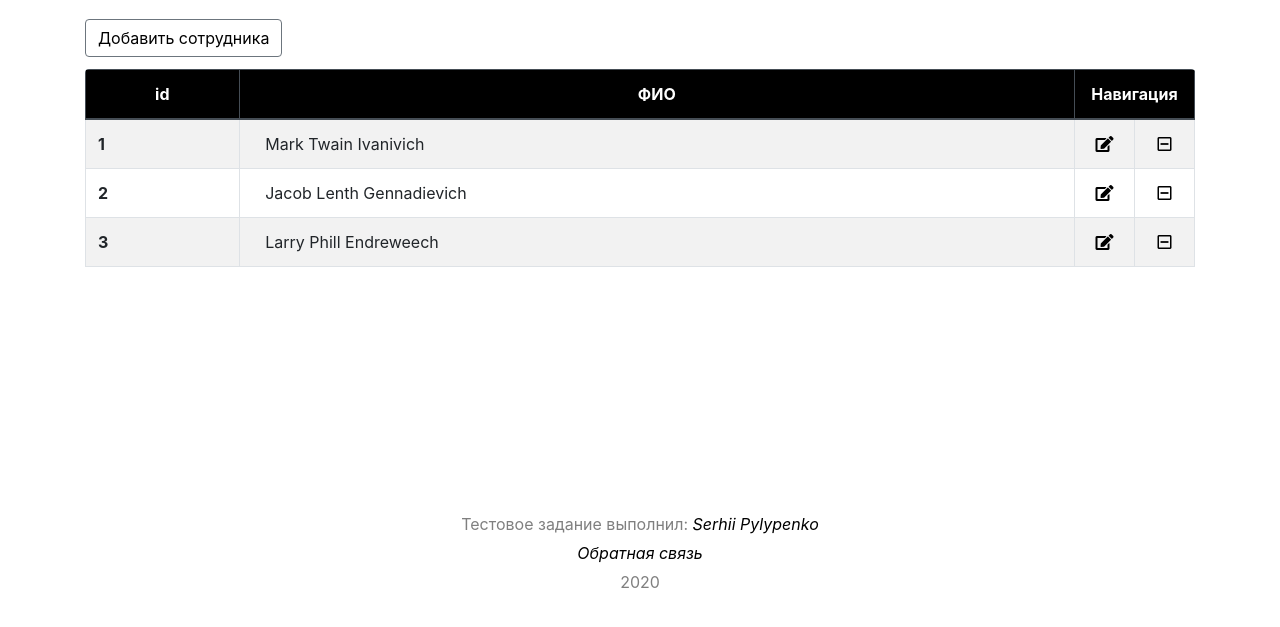
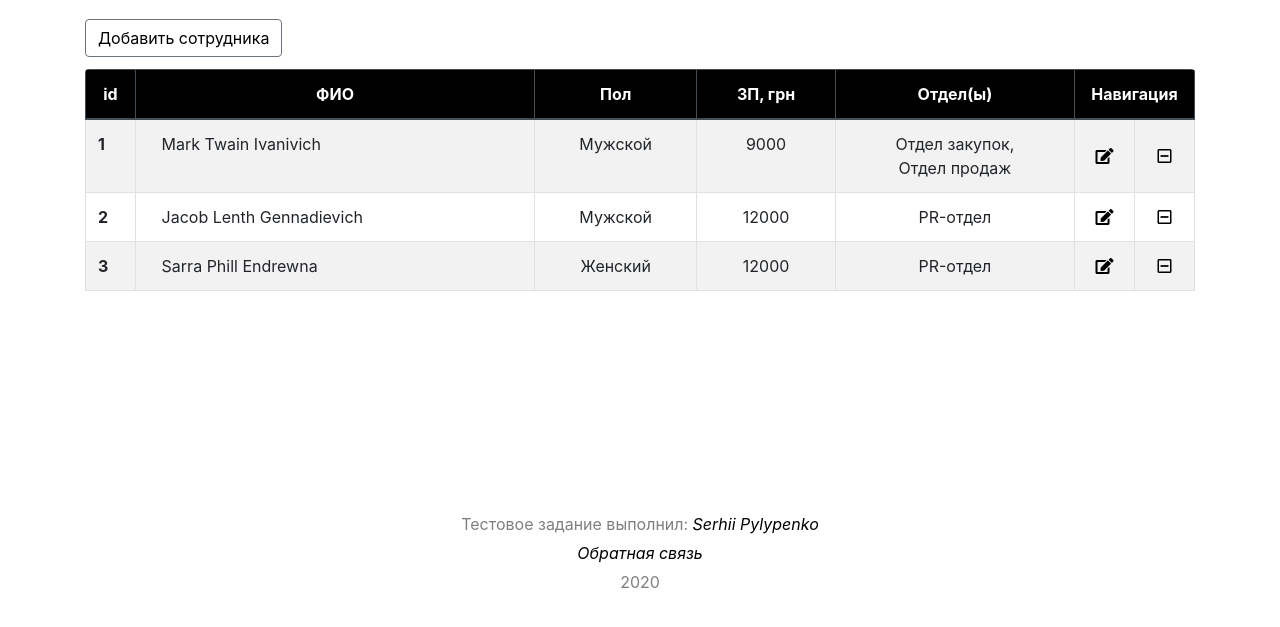
Before and after one commit to jPee2k/redlab-on-bootstrap, a plain HTML site: page public/pages/staff/index.html in a window 1280 px wide. Shown: the part 149-776 px from the top of the page. Drawn offline with nearby package versions, Linux system fonts and the light colour scheme.

Commit message:
implemented adaptability of the employee table

```diff
--- a/public/pages/staff/index.html
+++ b/public/pages/staff/index.html
@@ -59,6 +59,9 @@
                   <tr>
                     <th scope="col">id</th>
                     <th scope="col">ФИО</th>
+                    <th scope="col">Пол</th>
+                    <th scope="col">ЗП, грн</th>
+                    <th scope="col">Отдел(ы)</th>
                     <th scope="col" colspan="2">Навигация</th>
                   </tr>
                 </thead>
@@ -66,19 +69,28 @@
                   <tr>
                     <th scope="row">1</th>
                     <td>Mark Twain Ivanivich</td>
-                    <td><a href="#"><i class="fas fa-edit"></i></a></td>
+                    <td>Мужской</td>
+                    <td>9000</td>
+                    <td>Отдел закупок,<br>Отдел продаж</td>
+                    <td><a href="edit.html"><i class="fas fa-edit"></i></a></td>
                     <td><a href="#"><i class="far fa-minus-square"></a></i></td>
                   </tr>
                   <tr>
                     <th scope="row">2</th>
                     <td>Jacob Lenth Gennadievich</td>
-                    <td><a href="#"><i class="fas fa-edit"></i></a></td>
+                    <td>Мужской</td>
+                    <td>12000</td>
+                    <td>PR-отдел</td>
+                    <td><a href="edit.html"><i class="fas fa-edit"></i></a></td>
                     <td><a href="#"><i class="far fa-minus-square"></a></i></td>
                   </tr>
                   <tr>
                     <th scope="row">3</th>
-                    <td>Larry Phill Endreweech</td>
-                    <td><a href="#"><i class="fas fa-edit"></i></a></td>
+                    <td>Sarra Phill Endrewna</td>
+                    <td>Женский</td>
+                    <td>12000</td>
+                    <td>PR-отдел</td>
+                    <td><a href="edit.html"><i class="fas fa-edit"></i></a></td>
                     <td><a href="#"><i class="far fa-minus-square"></a></i></td>
                   </tr>
                 </tbody>
--- a/src/scss/app.scss
+++ b/src/scss/app.scss
@@ -40,7 +40,6 @@ body {
 
   .title {
     text-align: center;
-
     margin-bottom: 26px;
   }
 
@@ -68,36 +67,45 @@ body {
     margin-top: 12px;
 
     .table {
-      table-layout: fixed;
-
-      tbody tr td:nth-child(2) {
-        text-align: left;
-
-        padding-left: 2vw;
-      }
+      thead {
+        th {
+          white-space: nowrap;
         }
 
         th:first-child {
-      width: 12vw;
+          width: 50px;
         }
 
         th:last-child {
           width: 120px;
         }
+      }
 
-    td {
+      tbody tr {
+        td:nth-child(2) {
+          text-align: left;
+          padding-left: 2vw;
+        }
+
+        td:nth-last-child(-n+2) {
           position: relative;
+          width: 50px;
 
           a {
             position: absolute;
             top: 0;
+            bottom: 0;
             right: 0;
-        bottom: 0;
             left: 0;
 
-        margin-top: 20%;
+            display: flex;
+            align-items: center;
+            justify-content: center;
 
             @include link-decoration;
+            text-decoration: none;
+          }
+        }
       }
     }
   }
@@ -105,7 +113,6 @@ body {
 
 .footer {
   min-height: 80px;
-
   text-align: center;
 
   #author {
```
Also changed, not shown: public/css/style.css, public/pages/department/create.html (added), public/pages/department/index.html (added). Lines whose indentation alone changed are shown as unchanged.
